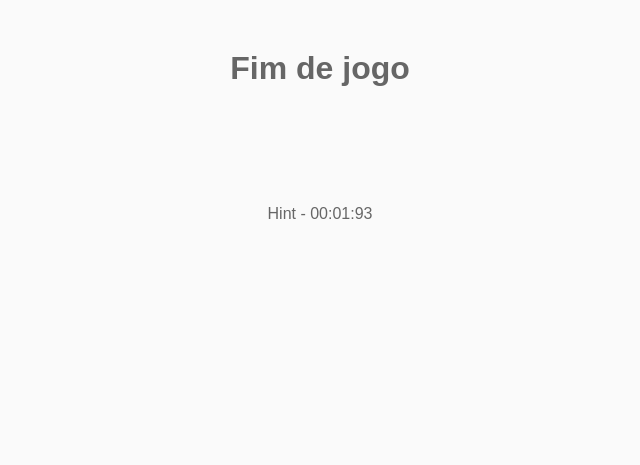
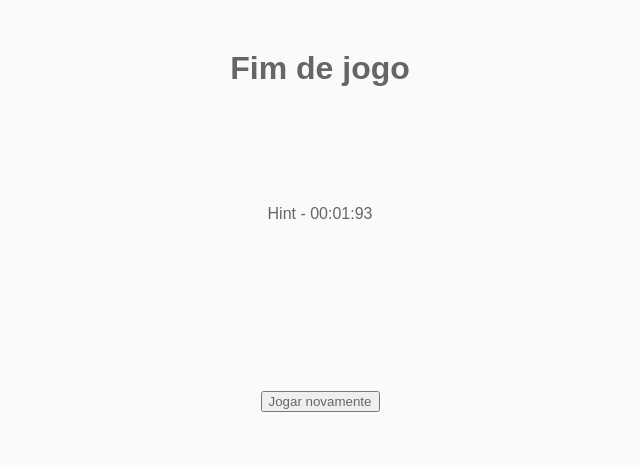
Before and after one commit to Lawniet/DinoT-Rex_Lawniet, a plain HTML site: page index.html in a window 1280 px wide. Shown: the whole page, without its empty margins (320-960 px from the left). Drawn offline with nearby package versions, Linux system fonts and the light colour scheme.

Commit message:
Adição do botão para jogar novamente

```diff
--- a/script/script.js
+++ b/script/script.js
@@ -124,7 +124,7 @@ function createCactus() {
       clearInterval(leftTimer);
       isGameOver = true;
       clearInterval(intervalo);
-      document.body.innerHTML = '<h1 class="game-over">Fim de jogo</h1><br><div id="displayCrono" class="game-over">Hint - '+crono.min+":"+crono.seg+":"+crono.cSeg+'</div>';
+      document.body.innerHTML = '<h1 class="game-over">Fim de jogo</h1><br><div id="displayCrono" class="game-over">Hint - '+crono.min+":"+crono.seg+":"+crono.cSeg+'</div><br><div class="game-over"><input class="game-over" type="button" value="Jogar novamente" onClick="window.location.reload()"></div>';
     } else {
       cactusPosition -= 10;
       cactus.style.left = cactusPosition + 'px';
--- a/style/style.css
+++ b/style/style.css
@@ -1,6 +1,8 @@
 body {
   width: auto;
+  height: 100%;
   background: #fafafa;
+  align-items: center;
 }
 
 .dino {
@@ -21,6 +23,7 @@ body {
 
 .game-over {
   text-align: center;
+  align-items: center;
   color: #666;
   margin: 50px 0;
   font-family: arial;
```
